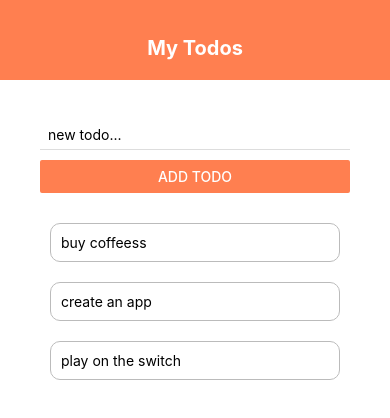
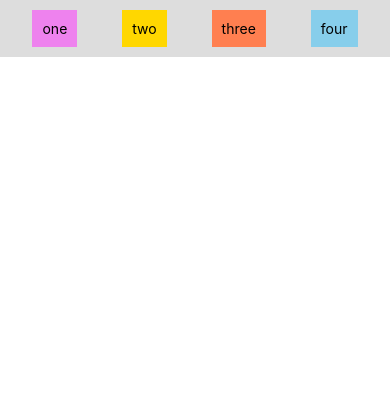
Before and after one commit to jasonMatillano/react-native-android-todo-list, a React Native app: screen / in a window 390 px wide. Shown: the top 418 px of the page. Built offline with nearby package versions, Linux system fonts and the light colour scheme.

Commit message:
flexDirection: 'row',         justifyContent: 'space-around',

```diff
--- a/App.js
+++ b/App.js
@@ -3,6 +3,7 @@
 import Header from './components/header';
 import TodoItem from './components/todoItem';
 import AddTodo from './components/addTodo';
+import Sandbox from './components/sandbox';
 
 export default function App() {
   const [todos, setTodos] = useState([
@@ -40,24 +41,25 @@
   }
 
   return (
-    <TouchableWithoutFeedback onPress={() => {
-      Keyboard.dismiss();
-    }}>
-      <View style={styles.container}>
-        <Header/>
-        <View style={styles.content}>
-        <AddTodo submitHandler={submitHandler} /* send prop submitHandler *//>
-        <View style={styles.list}>
-          <FlatList
-            data={todos}
-            renderItem={({item}) => (
-            <TodoItem item={item} pressHandler={pressHandler} /* send prop item & pressHandler*/  />
-            )}
-          />
-        </View>
-        </View>
-      </View>
-    </TouchableWithoutFeedback>
+  <Sandbox/>
+    // <TouchableWithoutFeedback onPress={() => {
+    //   Keyboard.dismiss();
+    // }}>
+    //   <View style={styles.container}>
+    //     <Header/>
+    //     <View style={styles.content}>
+    //     <AddTodo submitHandler={submitHandler} /* send prop submitHandler *//>
+    //     <View style={styles.list}>
+    //       <FlatList
+    //         data={todos}
+    //         renderItem={({item}) => (
+    //         <TodoItem item={item} pressHandler={pressHandler} /* send prop item & pressHandler*/  />
+    //         )}
+    //       />
+    //     </View>
+    //     </View>
+    //   </View>
+    // </TouchableWithoutFeedback>
 
   );
 }
--- /dev/null
+++ b/components/sandbox.js
@@ -0,0 +1,46 @@
+import React, { useState } from 'react';
+import { StyleSheet, Text, View, FlatList} from 'react-native';
+
+export default function Sandbox() {
+    return (
+        <View style={styles.container}>
+            <Text style={styles.boxOne}>one</Text>
+            <Text style={styles.boxTwo}>two</Text>
+            <Text style={styles.boxThree}>three</Text>
+            <Text style={styles.boxFour}>four</Text>
+        </View>
+    );
+}
+
+const styles = StyleSheet.create({
+    container: {
+        // flex: 1,
+        flexDirection: 'row',
+        justifyContent: 'space-around',
+        // alignItems: 'center',
+        padding: 10,
+        backgroundColor: '#ddd',
+    },
+    boxOne: {
+        // flex: 1,
+        backgroundColor: 'violet',
+        padding: 10,
+      },
+      boxTwo: {
+        // flex: 1,
+        backgroundColor: 'gold',
+        padding: 10,
+        // alignSelf: 'flex-end',
+      },
+      boxThree: {
+        // flex: 1,
+        backgroundColor: 'coral',
+        padding: 10,
+      },
+      boxFour: {
+        // flex: 1,
+        backgroundColor: 'skyblue',
+        padding: 10,
+        // alignSelf: 'flex-start',
+      }
+})
```
